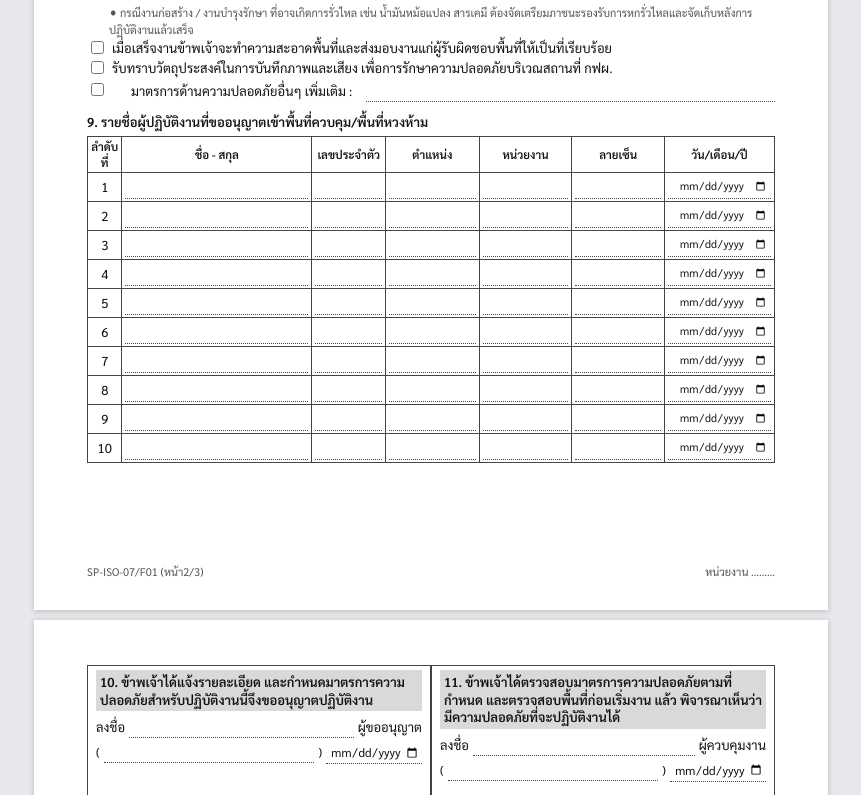
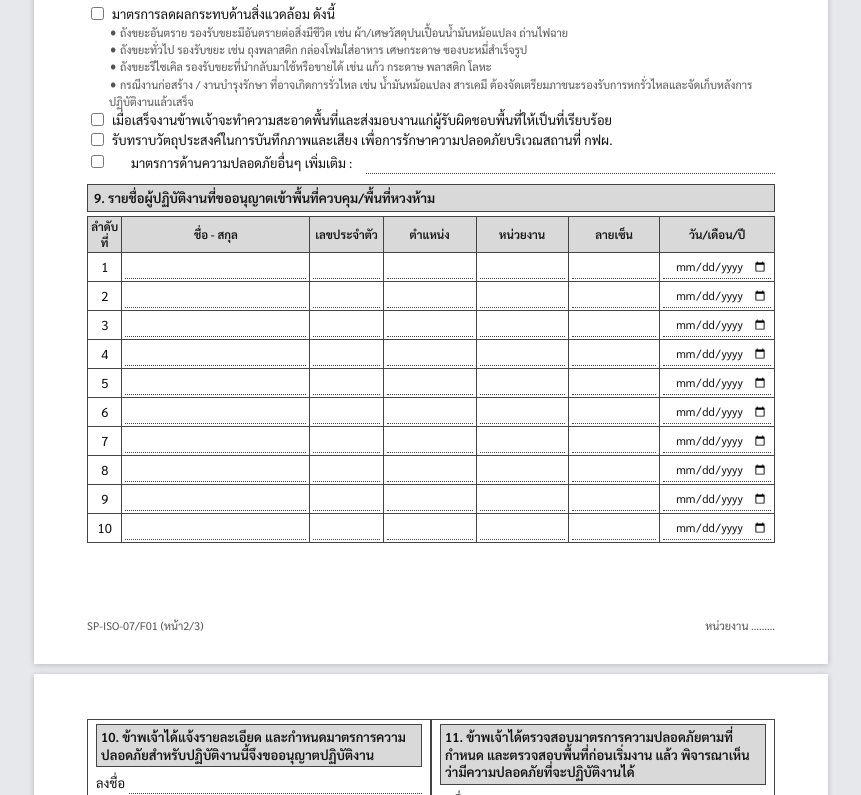
Before and after one commit to wistmons/Workpermit, a plain HTML site: page index.html in a window 1280 px wide. Shown: the part 2005-2800 px from the top of the page, without its empty margins (209-1070 px from the left). Drawn offline with Linux system fonts and the light colour scheme.

Commit message:
Enhance styles and structure in index.html

```diff
--- a/index.html
+++ b/index.html
@@ -19,7 +19,7 @@ body{margin:0;background:var(--bg);color:var(--ink);font-family:'Sarabun','Tahom
 .foot{position:absolute;left:14mm;right:14mm;bottom:8mm;display:flex;justify-content:space-between;font-size:11px;color:var(--muted)}
 h1{font-size:15px;text-align:center;margin:4px 0 0}
 .sub{text-align:center;margin:0 0 6px}
-h2{font-size:13px;margin:10px 0 3px}
+h2{font-size:13px;margin:10px 0 4px;background:#d9d9d9;padding:3px 6px;border:1px solid var(--line);font-weight:600;display:block}
 .row{display:flex;flex-wrap:wrap;gap:4px 14px;align-items:baseline;margin:2px 0}
 .cols{display:grid;grid-template-columns:1fr 1fr;gap:0 18px}
 /* ข้อ 1: จัดกรอบผู้ขออนุญาตซ้าย-ขวาเต็มความกว้าง */
@@ -50,9 +50,9 @@ td:first-child{width:32px}
 .sign{margin:6px 0 10px;text-align:center}
 .sign-top{grid-template-columns:1fr 1fr;gap:0}
 .sign-box{min-width:0;padding:4px 8px}
-.sign-box h2{margin:0 0 4px;background:#d9d9d9;padding:3px 4px;line-height:1.35}
+.sign-box h2{margin:0 0 4px;background:#d9d9d9;padding:3px 4px;line-height:1.35;border-bottom:1px solid var(--line)}
 .decision-box{margin-top:0;padding:4px 8px}
-.decision-box h2{margin:0 0 4px;background:#d9d9d9;padding:3px 4px}
+.decision-box h2{margin:0 0 4px;background:#d9d9d9;padding:3px 4px;border-bottom:1px solid var(--line)}
 .sign input{width:70%;text-align:center}
 .sign .d{font-size:12px}
 /* ข้อ 10-12: ลงชื่อ…บทบาท อยู่บรรทัดเดียว และ (ชื่อ) + วันเดือนปี อยู่อีกบรรทัดเดียว เหมือนแบบฟอร์ม PDF */
@@ -251,7 +251,7 @@ td:first-child{width:32px}
    <col style="width:5%"><col style="width:29%"><col style="width:11%">
    <col style="width:14%"><col style="width:14%"><col style="width:14%"><col style="width:13%">
   </colgroup>
-  <thead><tr><th>ลำดับที่</th><th>ชื่อ - สกุล</th><th>เลขประจำตัว</th><th>ตำแหน่ง</th><th>หน่วยงาน</th><th>ลายเซ็น</th><th>วัน/เดือน/ปี</th></tr></thead>
+  <thead><tr><th style="background:#d9d9d9">ลำดับที่</th><th style="background:#d9d9d9">ชื่อ - สกุล</th><th style="background:#d9d9d9">เลขประจำตัว</th><th style="background:#d9d9d9">ตำแหน่ง</th><th style="background:#d9d9d9">หน่วยงาน</th><th style="background:#d9d9d9">ลายเซ็น</th><th style="background:#d9d9d9">วัน/เดือน/ปี</th></tr></thead>
   <tbody id="workers"></tbody>
  </table>
  <div class="foot"><span>SP-ISO-07/F01 (หน้า2/3)</span><span>หน่วยงาน <span class="u" data-mirror="unit">………</span></span></div>
@@ -262,11 +262,33 @@ td:first-child{width:32px}
  <div class="cols sign-top">
   <div class="box sign-box">
    <h2>10. ข้าพเจ้าได้แจ้งรายละเอียด และกำหนดมาตรการความปลอดภัยสำหรับปฏิบัติงานนี้จึงขออนุญาตปฏิบัติงาน</h2>
-   <div class="sign sigline"><div class="sl">ลงชื่อ <input type="text" data-k="s10" data-list="signs10"> <span>ผู้ขออนุญาต</span></div><div class="sl d">( <input type="text" data-k="s10n"> ) <input type="date" class="signature-date" data-k="s10d" aria-label="วันที่ลงนามข้อ 10"></div></div>
+   <div class="sign sigline">
+     <div class="sl" style="flex-direction: column; align-items: stretch; gap: 2px;">
+       <div style="display: flex; align-items: baseline; gap: 4px;">
+         <span>ลงชื่อ</span>
+         <input type="text" data-k="s10" data-list="signs10" style="flex: 1; text-align: center;">
+       </div>
+       <div style="text-align: center; margin-top: 2px;">
+         <span style="font-size: 11px; font-weight: 600;">ผู้ขออนุญาต</span>
+       </div>
+     </div>
+     <div class="sl d" style="justify-content: center; margin-top: 4px;">( <input type="text" data-k="s10n"> ) <input type="date" class="signature-date" data-k="s10d" aria-label="วันที่ลงนามข้อ 10"></div>
+   </div>
   </div>
   <div class="box sign-box">
    <h2>11. ข้าพเจ้าได้ตรวจสอบมาตรการความปลอดภัยตามที่กำหนด และตรวจสอบพื้นที่ก่อนเริ่มงาน แล้ว พิจารณาเห็นว่ามีความปลอดภัยที่จะปฏิบัติงานได้</h2>
-   <div class="sign sigline"><div class="sl">ลงชื่อ <input type="text" data-k="s11" data-list="signs11"> <span>ผู้ควบคุมงาน</span></div><div class="sl d">( <input type="text" data-k="s11n"> ) <input type="date" class="signature-date" data-k="s11d" aria-label="วันที่ลงนามข้อ 11"></div></div>
+   <div class="sign sigline">
+     <div class="sl" style="flex-direction: column; align-items: stretch; gap: 2px;">
+       <div style="display: flex; align-items: baseline; gap: 4px;">
+         <span>ลงชื่อ</span>
+         <input type="text" data-k="s11" data-list="signs11" style="flex: 1; text-align: center;">
+       </div>
+       <div style="text-align: center; margin-top: 2px;">
+         <span style="background:#00ffff; padding:2px 4px; border-radius:2px; font-weight:600; font-size:11px;">ผู้ควบคุมงาน</span>
+       </div>
+     </div>
+     <div class="sl d" style="justify-content: center; margin-top: 4px;">( <input type="text" data-k="s11n"> ) <input type="date" class="signature-date" data-k="s11d" aria-label="วันที่ลงนามข้อ 11"></div>
+   </div>
   </div>
  </div>
 
@@ -274,20 +296,21 @@ td:first-child{width:32px}
  <h2>12. ข้าพเจ้าได้ตรวจสอบรายการข้างต้นด้วยตนเองและพิจารณาเห็นว่า</h2>
  <div class="row"><label class="ck"><input type="checkbox" data-k="allow"> อนุญาตให้ปฏิบัติงานได้</label>
   <label class="ck"><input type="checkbox" data-k="deny"> ไม่อนุญาตให้ปฏิบัติงานเพราะ</label><input type="text" data-k="deny_why" style="flex:1"></div>
- <div class="sign sigline ctr"><div class="sl"><span class="lb">ลงชื่อ</span> <input type="text" data-k="s12" data-list="owners"> <span>ผู้อนุญาตเข้าทำงานเจ้าของพื้นที่</span></div><div class="sl d"><span class="lb">(</span> <input type="text" data-k="s12n"> <span class="cl">) <input type="date" class="signature-date" data-k="s12d" aria-label="วันที่ลงนามข้อ 12"></span></div></div>
+ <div class="sign sigline ctr"><div class="sl"><span class="lb">ลงชื่อ</span> <input type="text" data-k="s12" data-list="owners"> <span style="background:#ffff00; padding:2px 4px; border-radius:2px; font-weight:600">ผู้อนุญาตเข้าทำงานเจ้าของพื้นที่</span></div><div class="sl d"><span class="lb">(</span> <input type="text" data-k="s12n"> <span class="cl">) <input type="date" class="signature-date" data-k="s12d" aria-label="วันที่ลงนามข้อ 12"></span></div></div>
  </div>
 
  <div class="cols">
   <div class="box">
    <b>13. ขอแจ้งปิดงาน</b>
-   <div class="row nw">แล้วเสร็จเมื่อ <input type="date" data-k="close_date"> เวลา <input type="time" data-k="close_time"> น.</div>
-   <div>และได้จัดสถานที่ทำงานให้มีสภาพเรียบร้อยแล้ว</div>
-   <div class="sign sigline"><div class="sl">ลงชื่อ <input type="text" data-k="s13" data-list="signs11"> <span>ผู้ขออนุญาต หรือผู้ควบคุมงาน</span></div><div class="sl d">( <input type="text" data-k="s13n"> ) <input type="date" class="signature-date" data-k="s13d" aria-label="วันที่ลงนามข้อ 13"></div></div>
+   <div class="row nw" style="margin-top:4px">แล้วเสร็จเมื่อ <input type="date" data-k="close_date"> เวลา <input type="time" data-k="close_time"> น.</div>
+   <div style="margin:4px 0">และได้จัดสถานที่ทำงานให้มีสภาพเรียบร้อยแล้ว</div>
+   <div class="sign sigline"><div class="sl">ลงชื่อ <input type="text" data-k="s13" data-list="signs11"> <span style="background:#00ffff; padding:2px 4px; border-radius:2px; font-weight:600">ผู้ขออนุญาต หรือผู้ควบคุมงาน</span></div><div class="sl d">( <input type="text" data-k="s13n"> ) <input type="date" class="signature-date" data-k="s13d" aria-label="วันที่ลงนามข้อ 13"></div></div>
   </div>
   <div class="box">
    <b>14. การพิจารณาปิดงาน</b>
-   <div class="row nw">พิจารณาปิดงานให้เมื่อ <input type="date" data-k="ok_date"> เวลา <input type="time" data-k="ok_time"> น.</div>
-   <div class="sign sigline" style="margin-top:34px"><div class="sl">ลงชื่อ <input type="text" data-k="s14" data-list="owners"> <span>ผู้อนุญาตเข้าทำงานเจ้าของพื้นที่</span></div><div class="sl d">( <input type="text" data-k="s14n"> ) <input type="date" class="signature-date" data-k="s14d" aria-label="วันที่ลงนามข้อ 14"></div></div>
+   <div class="row nw" style="margin-top:4px">พิจารณาปิดงานให้เมื่อ <input type="date" data-k="ok_date"> เวลา <input type="time" data-k="ok_time"> น.</div>
+   <div style="margin:4px 0">&nbsp;</div>
+   <div class="sign sigline" style="margin-top:34px"><div class="sl">ลงชื่อ <input type="text" data-k="s14" data-list="owners"> <span style="background:#ffff00; padding:2px 4px; border-radius:2px; font-weight:600">ผู้อนุญาตเข้าทำงานเจ้าของพื้นที่</span></div><div class="sl d">( <input type="text" data-k="s14n"> ) <input type="date" class="signature-date" data-k="s14d" aria-label="วันที่ลงนามข้อ 14"></div></div>
   </div>
  </div>
  <p class="note"><b>การเก็บเอกสารหลังปฏิบัติงาน</b> ต้นฉบับ : เก็บที่หน่วยงานผู้อนุญาตเข้าทำงานเจ้าของพื้นที่</p>
@@ -386,7 +409,7 @@ $('#workers').innerHTML = Array.from({length:ROWS},(_,i)=>`<tr><td>${i+1}</td>`+
   if (c==='name') {
     return `<td><input type="text" data-k="w${i}_name" data-list="reqpeople"></td>`;
   } else if (c==='date') {
-    return `<td><input type="date" data-k="w${i}_date" style="font-size: 11px; text-align: center;"></td>`;
+    return `<td><input type="date" data-k="w${i}_date" style="font-size: 11.5px; text-align: center;"></td>`;
   } else {
     return `<td><input type="text" data-k="w${i}_${c}"></td>`;
   }
```
